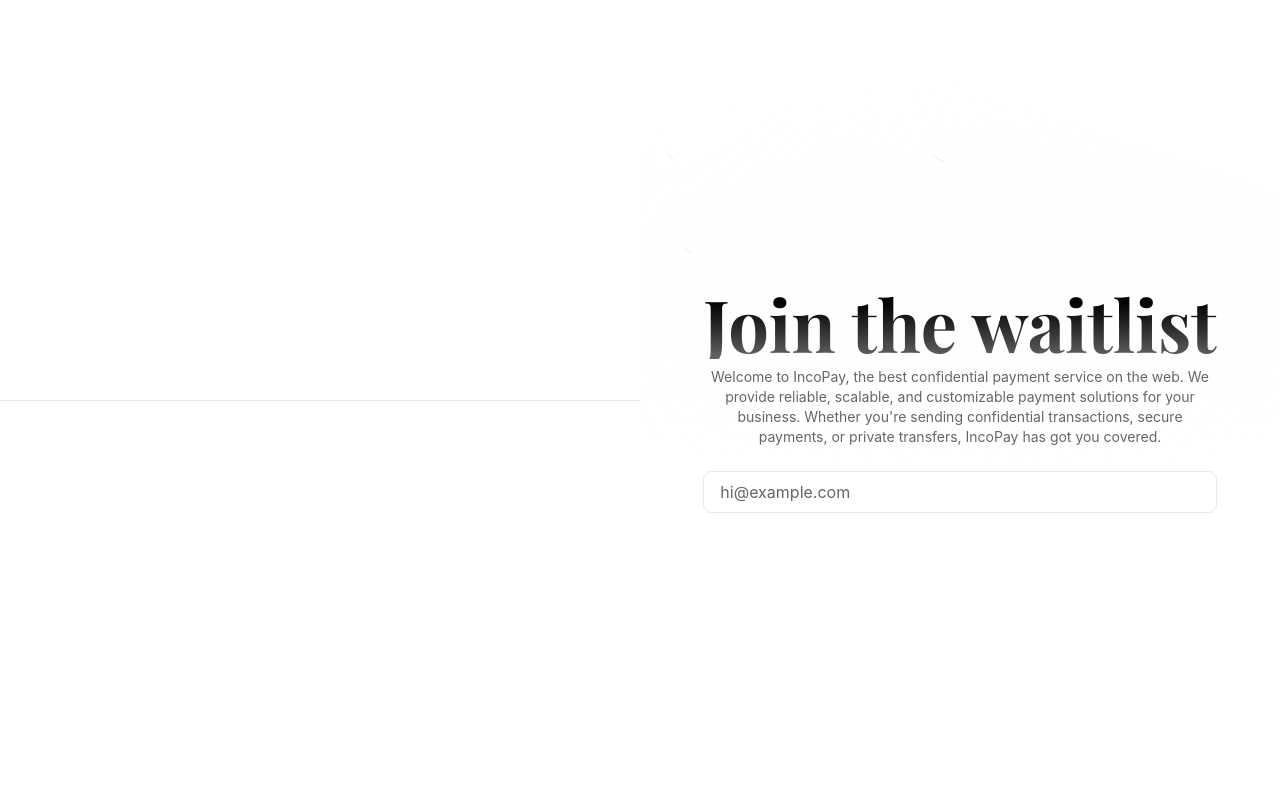
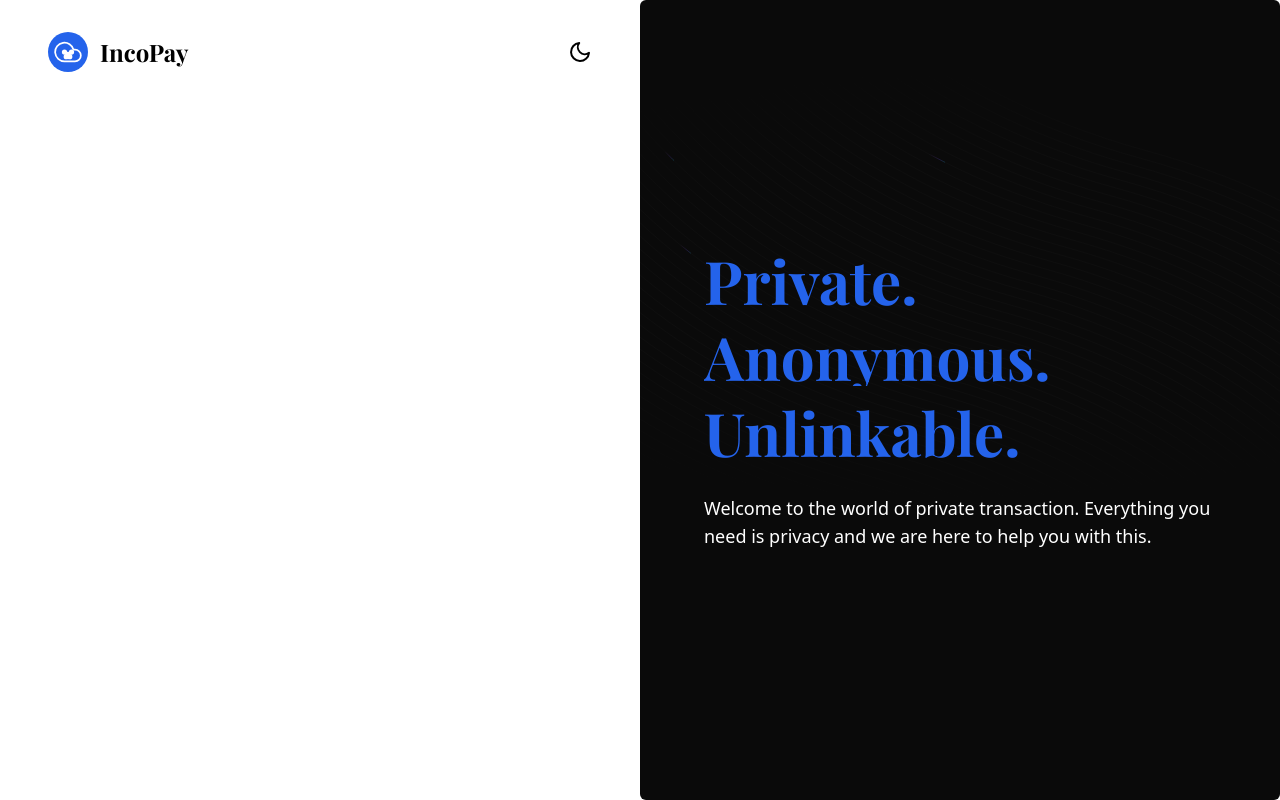
Before and after one commit to IncoPay/IncoPay, a Next.js app: page /started in a window 1280 px wide. Built offline with nearby package versions, Linux system fonts and the light colour scheme.

Commit message:
start page layout

```diff
--- a/app/components/background-beams.tsx
+++ b/app/components/background-beams.tsx
@@ -1,7 +1,7 @@
 "use client";
 import React from "react";
 import { motion } from "motion/react";
-import { cn } from "@/lib/utils";
+import { cn } from "../../lib/utils";
 
 export const BackgroundBeams = React.memo(
   ({ className }: { className?: string }) => {
--- a/app/started/page.tsx
+++ b/app/started/page.tsx
@@ -1,32 +1,67 @@
 "use client";
 import React from "react";
+import Link from "next/link";
 import { BackgroundBeams } from "../components/background-beams";
+import ThemeToggle from "../components/ThemeToggle";
 
 export default function Started() {
   return (
     <div className="min-h-screen bg-[var(--bg-primary)] flex">
-      {/* Left side - Line */}
-      <div className="w-1/2 flex items-center justify-center">
-        <div className="w-full h-px bg-[var(--border-color)]"></div>
+      {/* Left side - Logo, Name, and Theme Toggle */}
+      <div className="w-1/2 flex flex-col items-start justify-start px-8 py-6 sm:px-12 sm:py-8">
+        <div className="w-full flex items-center justify-between gap-2 sm:gap-3">
+          <div className="flex items-center gap-2 sm:gap-3">
+            <div className="w-8 h-8 sm:w-10 sm:h-10 rounded-full bg-[var(--button-bg)] flex items-center justify-center">
+              <svg
+                className="w-6 h-6 sm:w-7 sm:h-7 text-white transition-colors"
+                viewBox="0 0 24 24"
+                fill="none"
+                stroke="white"
+                strokeWidth="1.5"
+                strokeLinecap="round"
+                strokeLinejoin="round"
+                xmlns="http://www.w3.org/2000/svg"
+              >
+                {/* Cloud shape */}
+                <path d="M18 10h-1.26A8 8 0 1 0 9 20h9a5 5 0 0 0 0-10z" stroke="white" strokeWidth="1.5" fill="none"/>
+                {/* Data nodes inside cloud */}
+                <circle cx="12" cy="14" r="1.5" fill="white"/>
+                <circle cx="9" cy="12" r="1.5" fill="white"/>
+                <circle cx="15" cy="12" r="1.5" fill="white"/>
+                <circle cx="10.5" cy="16" r="1.5" fill="white"/>
+                <circle cx="13.5" cy="16" r="1.5" fill="white"/>
+                {/* Connection lines */}
+                <line x1="12" y1="14" x2="9" y2="12" stroke="white" strokeWidth="0.8" opacity="0.4"/>
+                <line x1="12" y1="14" x2="15" y2="12" stroke="white" strokeWidth="0.8" opacity="0.4"/>
+                <line x1="12" y1="14" x2="10.5" y2="16" stroke="white" strokeWidth="0.8" opacity="0.4"/>
+                <line x1="12" y1="14" x2="13.5" y2="16" stroke="white" strokeWidth="0.8" opacity="0.4"/>
+              </svg>
+            </div>
+            <Link href="/home" className="text-lg sm:text-2xl font-bold text-[var(--text-primary)] font-serif hover:opacity-80 transition-opacity cursor-pointer">
+              IncoPay
+            </Link>
+          </div>
+          <ThemeToggle />
+        </div>
       </div>
 
-      {/* Right side - BackgroundBeams Demo */}
-      <div className="w-1/2 h-screen rounded-md bg-[var(--bg-primary)] relative flex flex-col items-center justify-center antialiased overflow-hidden">
+      {/* Right side - Text Content with BackgroundBeams (Fixed theme - doesn't change) */}
+      <div className="w-1/2 h-screen rounded-md bg-[#0A0A0A] relative flex flex-col items-center justify-center antialiased overflow-hidden">
         <div className="max-w-2xl mx-auto p-4 relative z-10">
-          <h1 className="relative z-10 text-lg md:text-7xl bg-clip-text text-transparent bg-gradient-to-b from-[var(--text-primary)] to-[var(--text-paragraph)] text-center font-sans font-bold">
-            Join the waitlist
-          </h1>
-          <p className="text-[var(--text-paragraph)] max-w-lg mx-auto my-2 text-sm text-center relative z-10">
-            Welcome to IncoPay, the best confidential payment service on the web.
-            We provide reliable, scalable, and customizable payment solutions for
-            your business. Whether you&apos;re sending confidential transactions,
-            secure payments, or private transfers, IncoPay has got you covered.
+          <div className="space-y-2 sm:space-y-4">
+            <h2 className="text-3xl sm:text-4xl md:text-5xl lg:text-6xl font-bold relative z-10 bg-clip-text text-transparent bg-gradient-to-r from-[#2463EB] via-[#2463EB] to-[#2463EB]">
+              Private.
+            </h2>
+            <h2 className="text-3xl sm:text-4xl md:text-5xl lg:text-6xl font-bold relative z-10 bg-clip-text text-transparent bg-gradient-to-r from-[#2463EB] via-[#2463EB] to-[#2463EB]">
+              Anonymous.
+            </h2>
+            <h2 className="text-3xl sm:text-4xl md:text-5xl lg:text-6xl font-bold relative z-10 bg-clip-text text-transparent bg-gradient-to-r from-[#2463EB] via-[#2463EB] to-[#2463EB]">
+              Unlinkable.
+            </h2>
+          </div>
+          <p className="text-[#FFFFFF] max-w-lg mx-auto mt-6 sm:mt-8 text-base sm:text-md lg:text-lg relative z-10 font-sans">
+            Welcome to the world of private transaction. Everything you need is privacy and we are here to help you with this.
           </p>
-          <input
-            type="text"
-            placeholder="hi@example.com"
-            className="rounded-lg border border-[var(--border-color)] focus:ring-2 focus:ring-[var(--button-bg)] w-full relative z-10 mt-4 bg-[var(--bg-box)] text-[var(--text-primary)] placeholder:text-[var(--text-paragraph)] px-4 py-2"
-          />
         </div>
         <BackgroundBeams />
       </div>
```
